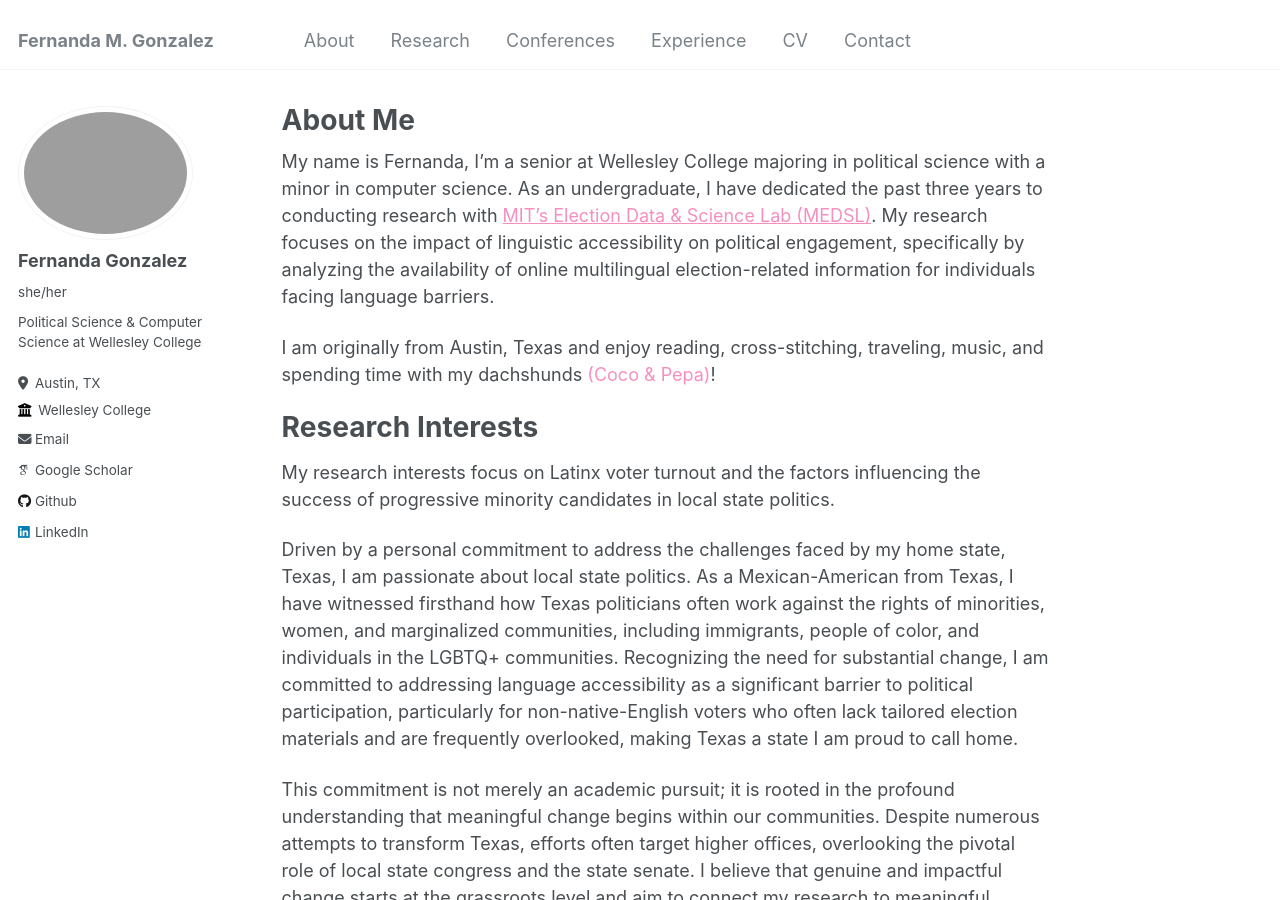
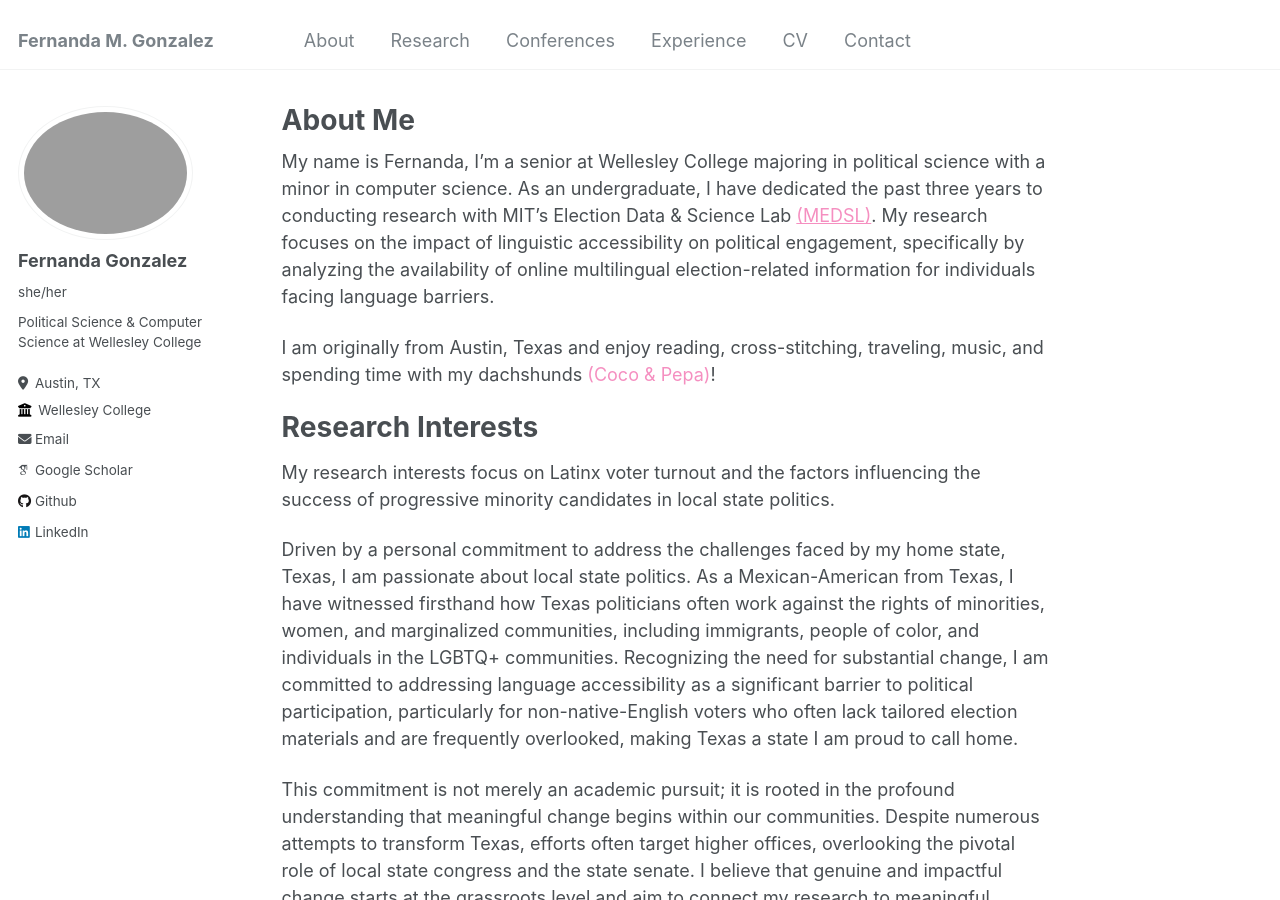
Before and after one commit to fernandamayela/fernandamayela.github.io, a Jekyll site: the page built from _pages/about.md, in a window 1280 px wide and 900 px high. Built offline with Jekyll 4.4.1, drawn with Linux system fonts in a browser that asks for light colours; some web fonts are replaced.

Commit message:
Update about.md

```diff
--- a/_pages/about.md
+++ b/_pages/about.md
@@ -32,12 +32,12 @@ document.addEventListener('DOMContentLoaded', function() {
 });
 </script>
 
-My name is Fernanda, I'm a senior at Wellesley College majoring in political science with a minor in computer science. As an undergraduate, I have dedicated the past three years to conducting research with <a href="https://electionlab.mit.edu/" style="color: #F58FC0;">MIT's Election Data & Science Lab (MEDSL)</a>. My research focuses on the impact of linguistic accessibility on political engagement, specifically by analyzing the availability of online multilingual election-related information for individuals facing language barriers.
+My name is Fernanda, I'm a senior at Wellesley College majoring in political science with a minor in computer science. As an undergraduate, I have dedicated the past three years to conducting research with MIT's Election Data & Science Lab <a href="https://electionlab.mit.edu/" style="color: #F58FC0;">(MEDSL)</a>. My research focuses on the impact of linguistic accessibility on political engagement, specifically by analyzing the availability of online multilingual election-related information for individuals facing language barriers.
 
 I am originally from Austin, Texas and enjoy reading, cross-stitching, traveling, music, and spending time with my dachshunds
 <span class="hover-trigger" style="color: #F58FC0;">(Coco & Pepa)</span>!
 
-<img src="https://fernandamayela.github.io/images/coco_and_pepa.png" alt="Coco and Pepa" class="hover-image" style="top: 380px; left: 800px;">
+<img src="https://fernandamayela.github.io/images/coco_and_pepa.png" alt="Coco and Pepa" class="hover-image" style="top: 370px; left: 780px;">
 
 Research Interests
 ======
```
